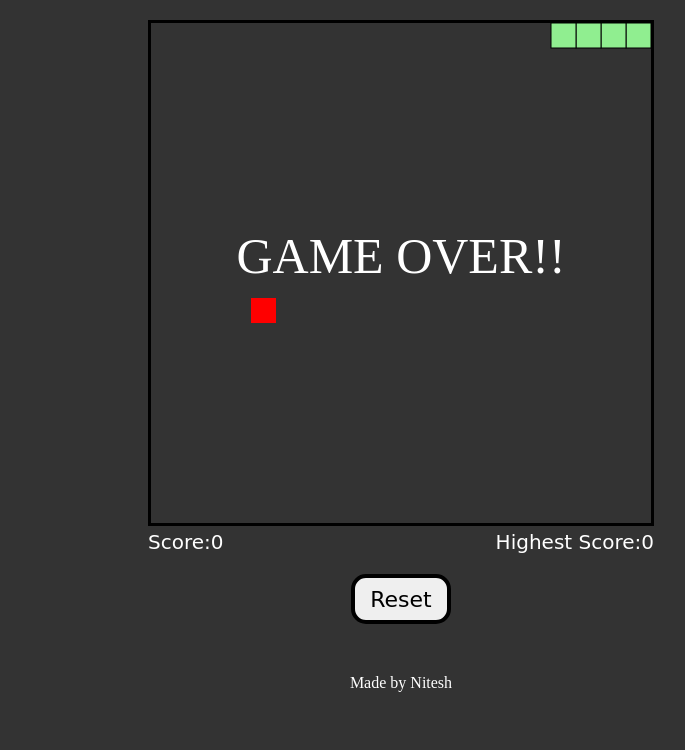
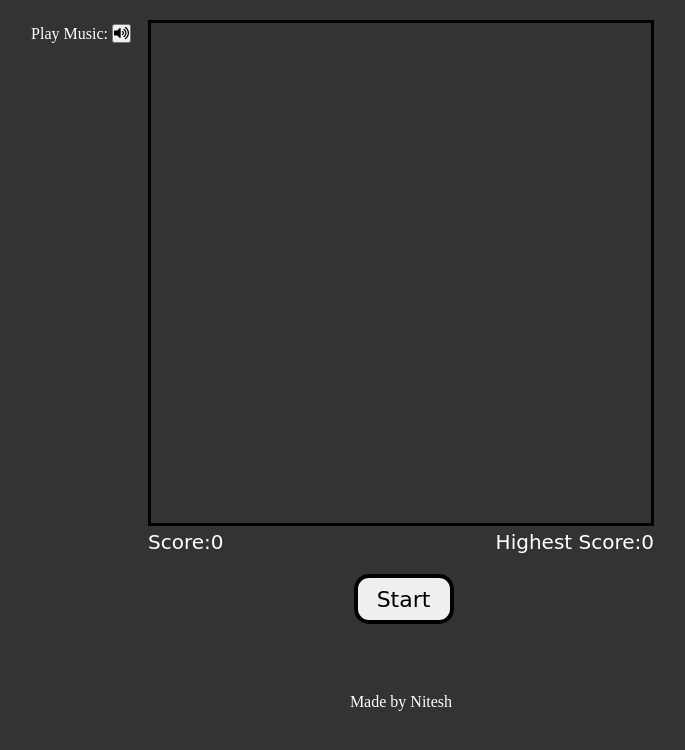
Before and after one commit to NiteshCodes7/Snake-Game, a plain HTML site: page index.html in a window 1280 px wide. Shown: the whole page, without its empty margins (239-924 px from the left). Drawn offline with Linux system fonts and the light colour scheme.

Commit message:
Many Major Changes for user friendly enviroment

```diff
--- a/index.html
+++ b/index.html
@@ -4,6 +4,7 @@
     <meta charset="UTF-8" />
     <meta name="viewport" content="width=device-width, initial-scale=1.0" />
     <link rel="stylesheet" href="style.css" />
+    <link rel="stylesheet" href="https://cdnjs.cloudflare.com/ajax/libs/font-awesome/5.15.4/css/all.min.css">
     <title>Snake Game</title>
 </head>
 <body>
@@ -14,9 +15,10 @@
         <div id="ss" class="scores">Score:<span class="scores" id="scoreText">0</span></div>
         <div class="scores" id="s">Highest Score:<span class="scores" id="highestScore">0</span></div>
         </div>
-        <button id="resetBtn">Reset</button>
+        <button class="side" id="startBtn">Start</button>
     </div>
 
+    <span class="music">Play Music:&nbsp;<button class="side" id="musicBtn"><i id="musicIcon" class="fas fa-volume-up"></i></button></span>
     <div class="develop">Made by Nitesh</div>
 <script src="script.js"></script>
 </body>
--- a/script.js
+++ b/script.js
@@ -3,8 +3,8 @@ const ctx = gameBoard.getContext("2d");
 const scoreText = document.querySelector("#scoreText");
 let highScore = 0;
 parseInt(localStorage.getItem("highScore"));
+const startBtn = document.getElementById("startBtn");
 const highestScore = document.getElementById("highestScore");
-const resetBtn = document.querySelector("#resetBtn");
 const foodSound = new Audio('food.mp3');
 const gameOver = new Audio('gameover.mp3');
 const move = new Audio('move.mp3')
@@ -32,13 +32,16 @@ let snake = [
 ];
 
 window.addEventListener("keydown", changeDirection);
-resetBtn.addEventListener("click", resetGame);
-
-gameStart();
+startBtn.addEventListener("click", function() {
+    if(startBtn.textContent == "Start")
+    gameStart();
+    else if(startBtn.textContent == "Reset"){
+        startBtn.addEventListener("click", resetGame());
+    }
+});
 
 function gameStart(){
     running = true;
-    music.play();
     scoreText.textContent = score;
     createFood();
     drawFood();
@@ -180,21 +183,43 @@ function displayGameOver(){
     ctx.fillStyle = "white";
     ctx.textAlign = "center";
     ctx.fillText("GAME OVER!!", gameWidth / 2, gameHeight / 2);
+    gameOver.play();
     music.pause();
-    gameOver.play();
     running = false;
+    startBtn.textContent = "Reset";
 };
 
-window.addEventListener("beforeunload", function(){
-    resetGame();
-    music.play();
-})
+const muxsicBtn = document.getElementById("musicBtn");
+const musicIcon = document.getElementById("musicIcon");
+let musixcPlaying = true; // Flag to track music state
 
-window.onload = function(){
+muxsicBtn.addEventListener("click", function() {
+    if (musixcPlaying) {
+        music.pause(); // Pause the music
+        musixcPlaying = false; // Update the flag
+        // Change icon to volume off
+        musicIcon.classList.remove("fa-volume-up");
+        musicIcon.classList.add("fa-volume-mute");
+    } else {
+        music.play(); // Play the music
+        musixcPlaying = true; // Update the flag
+        // Change icon to volume up
+        musicIcon.classList.remove("fa-volume-mute");
+        musicIcon.classList.add("fa-volume-up");
+    }
+});
+
+window.onload = async function() {
     music.play();
     highScore = parseInt(localStorage.getItem("highScore")) || 0;
     highestScore.textContent = highScore;
-}
+    try {
+        await loadAudio('music.mp3');
+    } catch (error) {
+        console.error('Error loading audio:', error);
+    }
+};
+
 
 function resetGame(){
     score = 0;
--- a/style.css
+++ b/style.css
@@ -37,7 +37,6 @@ body{
 #highestScore{
     font-family: "Permanent Marker", cursive;
     font-size: 20px;
-
     color: white;
 }
 
@@ -50,7 +49,22 @@ body{
     color: white;
 }
 
-#resetBtn{
+.music{
+    display: flex;
+    flex-direction: row;
+    position: relative;
+    left: -320px;
+    align-items: center;
+    justify-content: space-between;
+    top: -600px;
+    color: white;
+}
+
+.side{
+    cursor: pointer;
+}
+
+#startBtn{
     font-family: "Permanent Marker", cursive;
     font-size: 22px;
     width: 100px;
@@ -58,6 +72,7 @@ body{
     border: 4px solid;
     border-radius: 15px;
     margin-top: 20px;
+    margin-left: 5px;
     cursor: pointer;
 }
 
```
